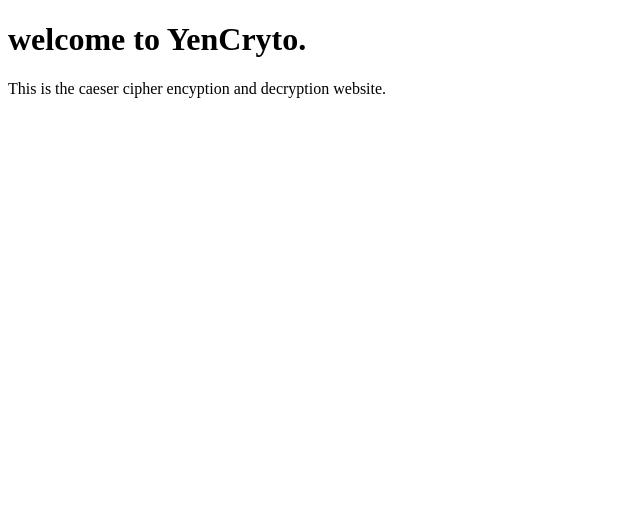
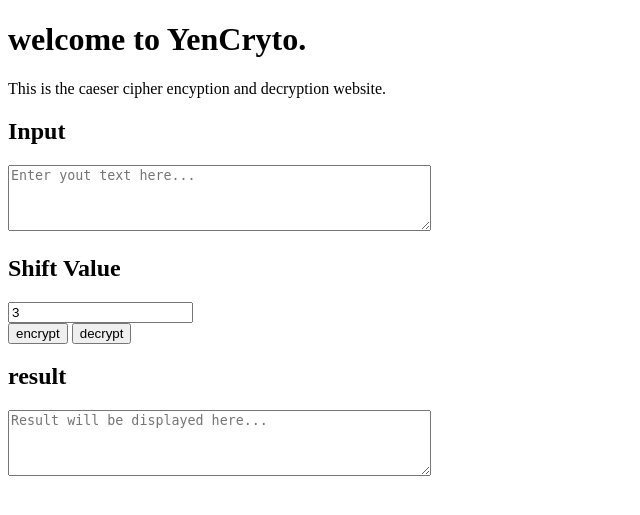
Before and after one commit to aftabkapsi/yenCrypto, a Python web app: template templates/index.html in a window 1280 px wide. Shown: the top 515 px of the page, without its empty margins (0-640 px from the left). Run offline with Jinja, Linux system fonts and the light colour scheme; the template is opened without the code that fills it, so the values that code supplies are empty.

Commit message:
added textbox and button to index.html

```diff
--- a/templates/index.html
+++ b/templates/index.html
@@ -3,12 +3,41 @@
 <head>
     <meta charset="UTF-8">
     <meta name="viewport" content="width=device-width, initial-scale=1.0">
-    <title>YenCryto</title>
+    <title>YenCryto - Basic Caeser Cipher Implementation</title>
 </head>
 <body>
     <h1>welcome to YenCryto.</h1>
     <p>
         This is the caeser cipher encyption and decryption website.
     </p>
+
+    <!--input section-->
+
+    <div>
+        <h2>Input</h2>
+        <textarea id="inputText" rows="4" cols="50" placeholder="Enter yout text here..."></textarea>
+    </div>
+
+    <!--shift value section-->
+
+    <div>
+        <h2>Shift Value</h2>
+        <input type="number" value="3">
+    </div>
+
+    <!--button section-->
+
+    <div>
+        <button>encrypt</button>
+        <button>decrypt</button>
+    </div>
+
+    <!--output section-->
+
+    <div>
+        <h2>result</h2>
+        <textarea rows="4" cols="50" readonly placeholder="Result will be displayed here..."></textarea>
+    </div>
+
 </body>
 </html>
```
